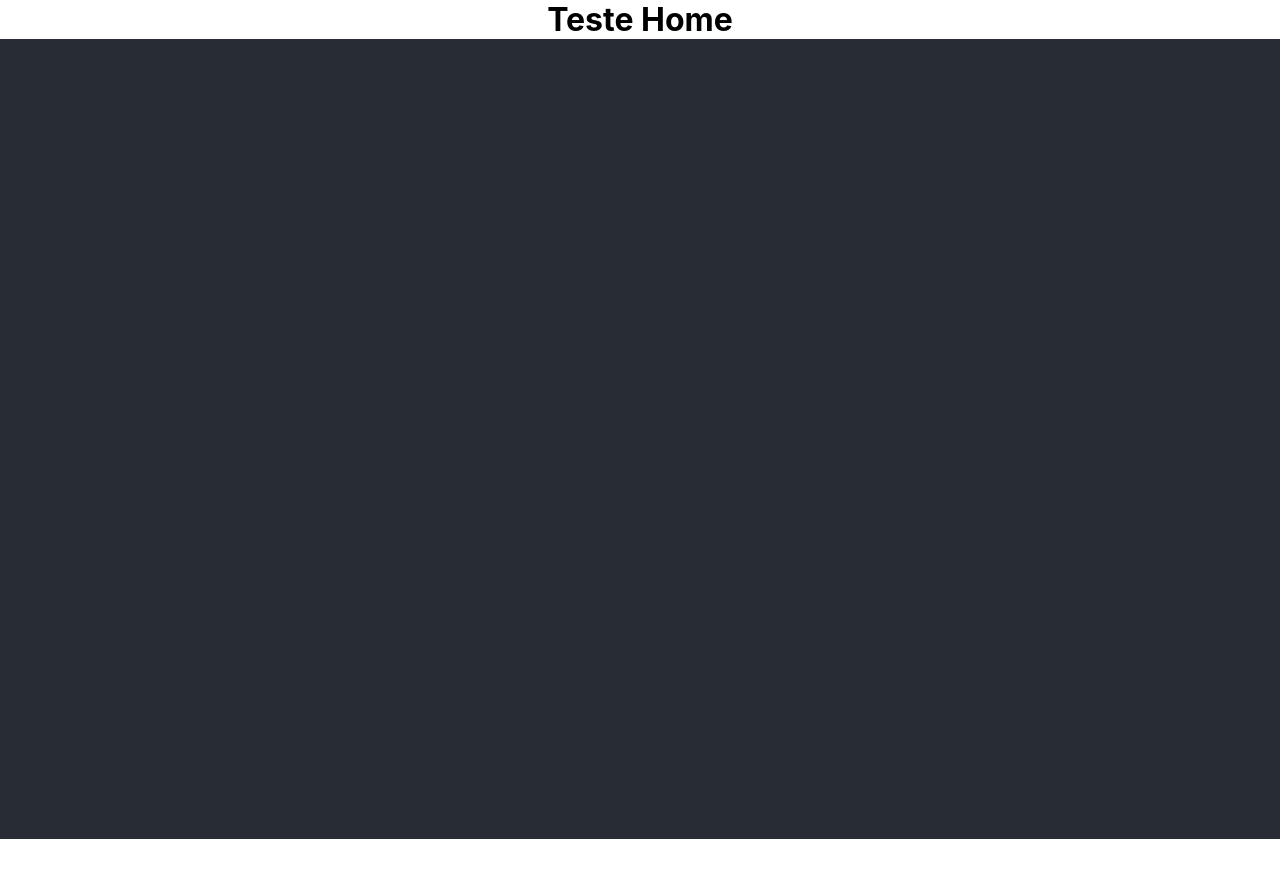
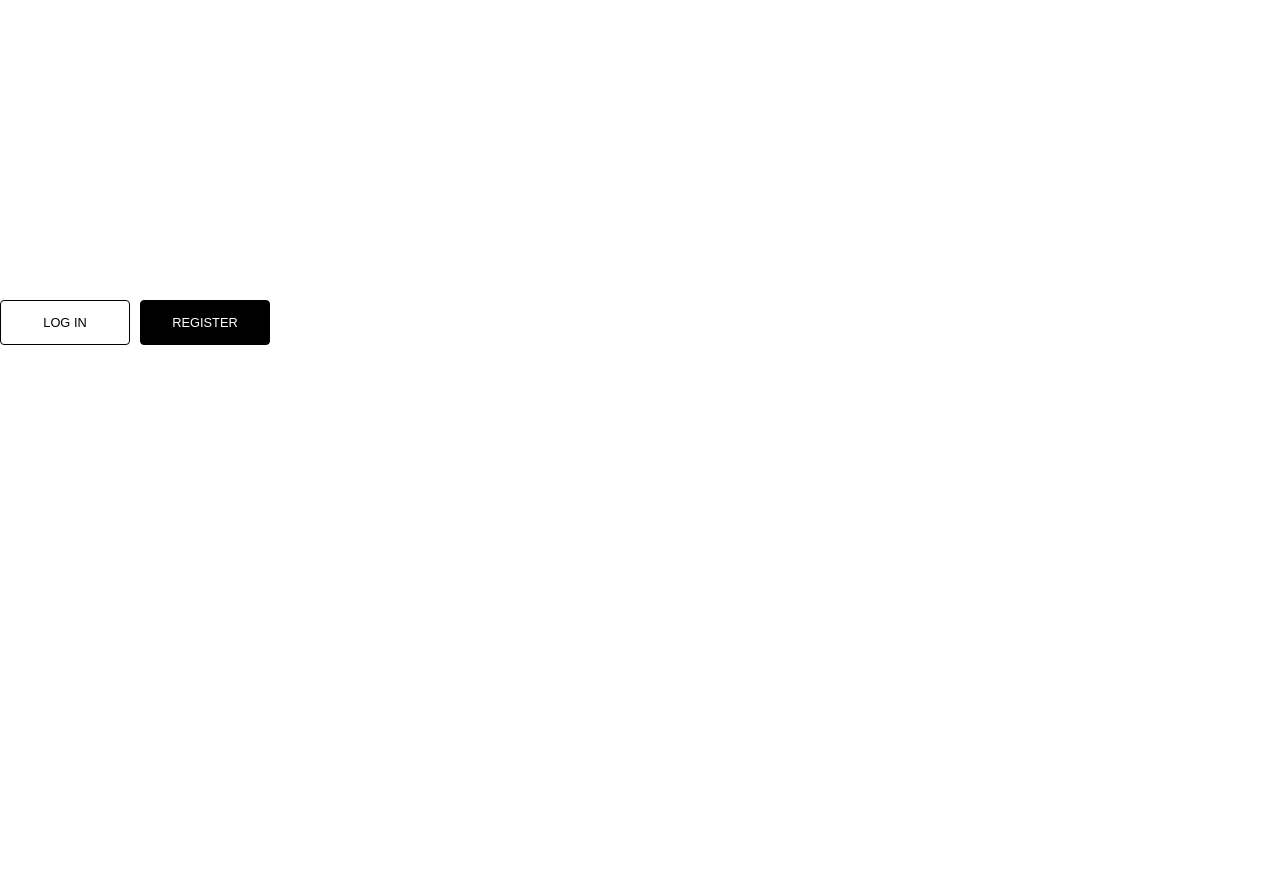
Before and after one commit to matheuspaivah2/gestao-de-habitos, a React (Create React App) app: page / in a window 1280 px wide. Shown: the top 878 px of the page. Before the commit the page ends 839 px from the top, so only its background shows below. Built offline with nearby package versions, Linux system fonts and the light colour scheme.

Commit message:
feat: Component Button

```diff
--- /dev/null
+++ b/src/components/Button/index.jsx
@@ -0,0 +1,7 @@
+import { Container } from "./styles";
+
+const Button = ({ white, children }) => {
+  return <Container white={white}>{children}</Container>;
+};
+
+export default Button;
--- /dev/null
+++ b/src/components/Button/styles.js
@@ -0,0 +1,14 @@
+import styled from "styled-components";
+
+export const Container = styled.button`
+  border: 1px solid black;
+  border-radius: 4px;
+  background-color: black;
+  width: 130px;
+  padding: 6px;
+  padding-top: 14px;
+  padding-bottom: 14px;
+  color: ${({ white }) => (white ? "black" : "white")};
+  background-color: ${({ white }) => (white ? "white" : "black")};
+  font-size: 0.8rem;
+`;
--- a/src/pages/Home/index.js
+++ b/src/pages/Home/index.js
@@ -1,9 +1,14 @@
+import { Container } from "./styles";
+import Button from "../../components/Button";
+const Home = () => {
+  return (
+    <Container>
+      <div className="containerButtons">
+        <Button white={true}>LOG IN</Button>
+        <Button>REGISTER</Button>
+      </div>
+    </Container>
+  );
+};
 
-const Home = () => {
-
-    return (
-     <h1>Teste Home</h1>
-    );
-  };
-
-  export default Home;
+export default Home;
--- /dev/null
+++ b/src/pages/Home/styles.js
@@ -0,0 +1,12 @@
+import styled from "styled-components";
+
+export const Container = styled.div`
+  display: flex;
+  flex-direction: column;
+  margin-top: 300px;
+
+  .containerButtons {
+    display: flex;
+    column-gap: 10px;
+  }
+`;
--- a/src/routes/index.js
+++ b/src/routes/index.js
@@ -1,5 +1,5 @@
 import React from "react";
-import { Switch, Route} from "react-router-dom";
+import { Switch, Route } from "react-router-dom";
 import Home from "../pages/Home";
 import Dashboard from "../pages/Dashboard";
 import Login from "../pages/Login";
@@ -11,7 +11,7 @@ import MyAcount from "../pages/MyAcount";
 const Routes = () => {
   return (
     <Switch>
-        <Route path="/" exact component={Home} />
+      <Route exact path="/" component={Home} />
       <Route path="/dashboard" component={Dashboard} />
       <Route path="/login" component={Login} />
       <Route path="/singup" component={Singup} />
--- a/src/styles/App.css
+++ b/src/styles/App.css
@@ -1,38 +1,4 @@
 .App {
   text-align: center;
+  min-height: 100vh;
 }
-
-.App-logo {
-  height: 40vmin;
-  pointer-events: none;
-}
-
-@media (prefers-reduced-motion: no-preference) {
-  .App-logo {
-    animation: App-logo-spin infinite 20s linear;
-  }
-}
-
-.App-header {
-  background-color: #282c34;
-  min-height: 100vh;
-  display: flex;
-  flex-direction: column;
-  align-items: center;
-  justify-content: center;
-  font-size: calc(10px + 2vmin);
-  color: white;
-}
-
-.App-link {
-  color: #61dafb;
-}
-
-@keyframes App-logo-spin {
-  from {
-    transform: rotate(0deg);
-  }
-  to {
-    transform: rotate(360deg);
-  }
-}
```
Lines whose indentation alone changed are shown as unchanged.
